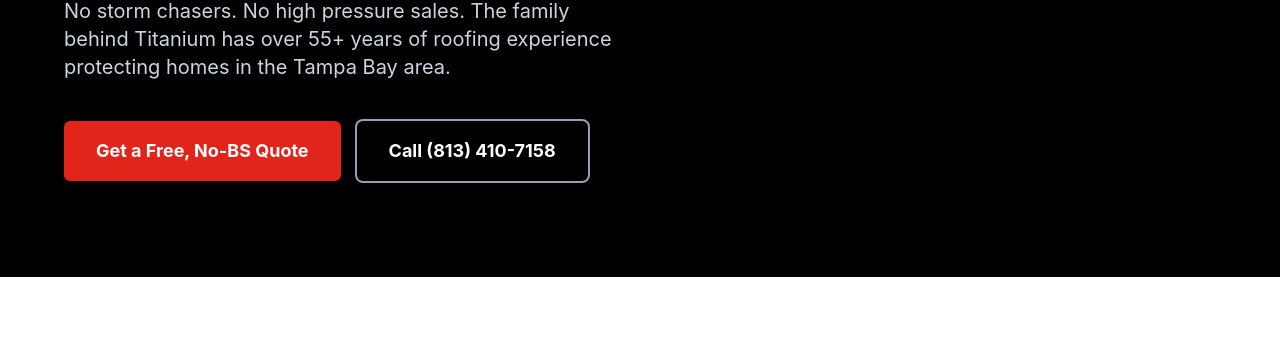
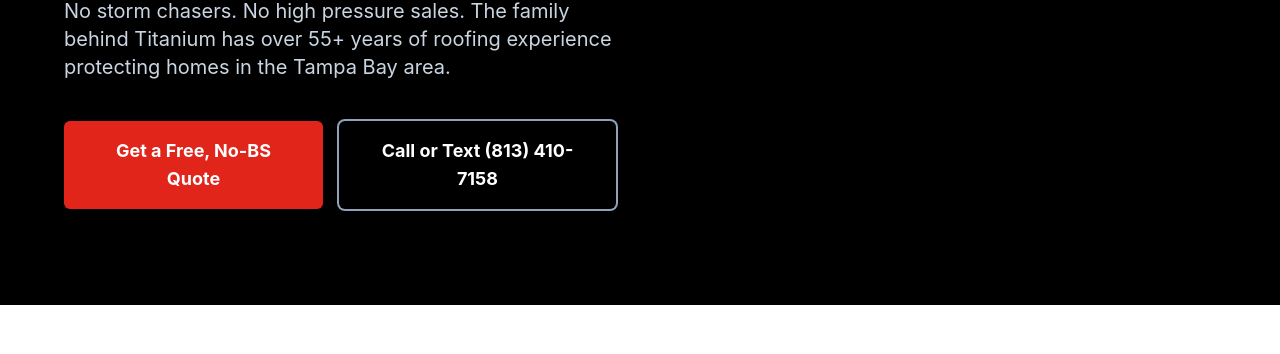
Before and after one commit to DumpsterMachine/titanium-roofing, an Astro site: page / in a window 1280 px wide. Shown: the part 670-1024 px from the top of the page. Built offline with nearby package versions, Linux system fonts and the light colour scheme; Astro itself is replaced by a stand-in of ours.

Commit message:
Update CTA to 'Call or Text'

```diff
--- a/src/components/Hero.astro
+++ b/src/components/Hero.astro
@@ -31,7 +31,7 @@
           Get a Free, No-BS Quote
         </a>
         <a href="tel:8134107158" class="bg-transparent hover:bg-slate-900 text-white px-8 py-4 rounded-md font-bold text-lg transition-colors ring-2 ring-slate-400 text-center">
-          Call (813) 410-7158
+          Call or Text (813) 410-7158
         </a>
       </div>
     </div>
```
